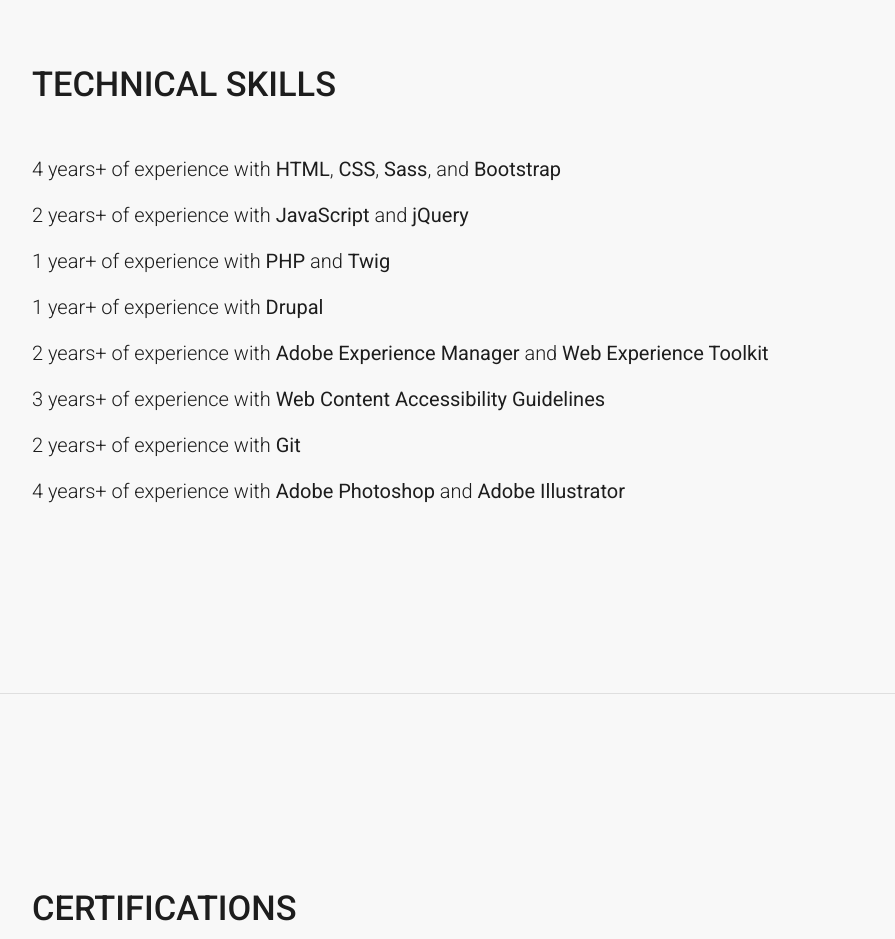
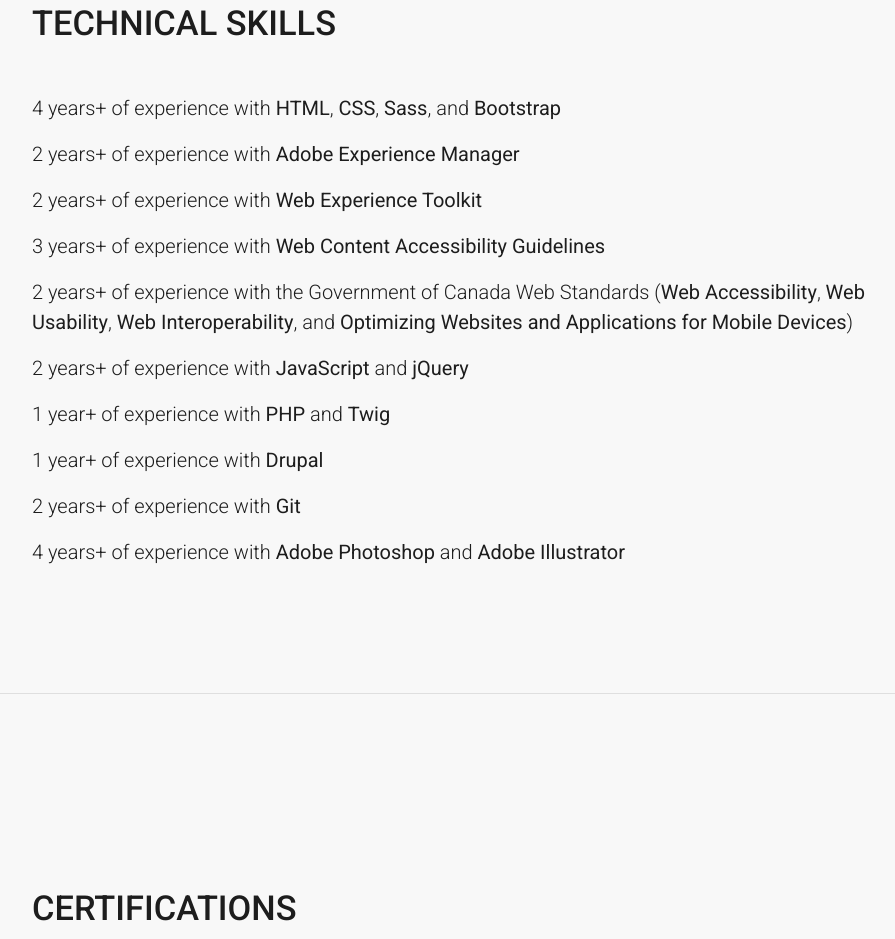
Before and after one commit to alinakurliantseva/alinakurliantseva.github.io, a plain HTML site: page resume-alina-kurliantseva.html in a window 1280 px wide. Shown: the part 4179-5118 px from the top of the page, without its empty margins (352-1247 px from the left). Drawn offline with Linux system fonts and the light colour scheme; a script that the page names is missing.

Commit message:
resume updates

```diff
--- a/resume-alina-kurliantseva.html
+++ b/resume-alina-kurliantseva.html
@@ -237,12 +237,15 @@
           <div class="col">
             <p>4 years+ of experience with <strong>HTML</strong>, <strong>CSS</strong>, <strong>Sass</strong>, and
               <strong>Bootstrap</strong></p>
+            <p>2 years+ of experience with <strong>Adobe Experience Manager</strong></p>
+            <p>2 years+ of experience with <strong>Web Experience Toolkit</strong></p>
+            <p>3 years+ of experience with <strong>Web Content Accessibility Guidelines</strong></p>
+            <p>2 years+ of experience with the Government of Canada Web Standards (<strong>Web Accessibility</strong>,
+              <strong>Web Usability</strong>, <strong>Web Interoperability</strong>, and <strong>Optimizing Websites and
+                Applications for Mobile Devices</strong>)</p>
             <p>2 years+ of experience with <strong>JavaScript</strong> and <strong>jQuery</strong></p>
             <p>1 year+ of experience with <strong>PHP</strong> and <strong>Twig</strong></p>
             <p>1 year+ of experience with <strong>Drupal</strong></p>
-            <p>2 years+ of experience with <strong>Adobe Experience Manager</strong> and <strong>Web Experience
-                Toolkit</strong></p>
-            <p>3 years+ of experience with <strong>Web Content Accessibility Guidelines</strong></p>
             <p>2 years+ of experience with <strong>Git</strong></p>
             <p>4 years+ of experience with <strong>Adobe Photoshop</strong> and <strong>Adobe Illustrator</strong></p>
           </div>
```
